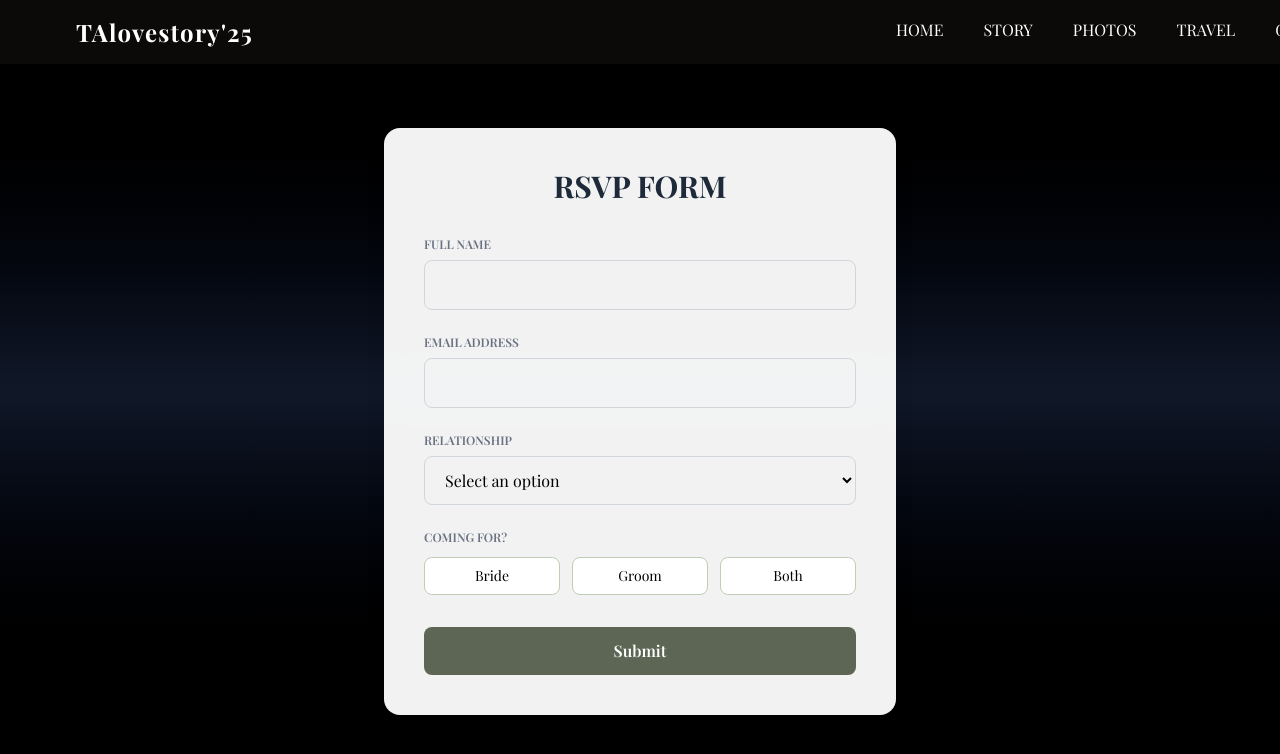
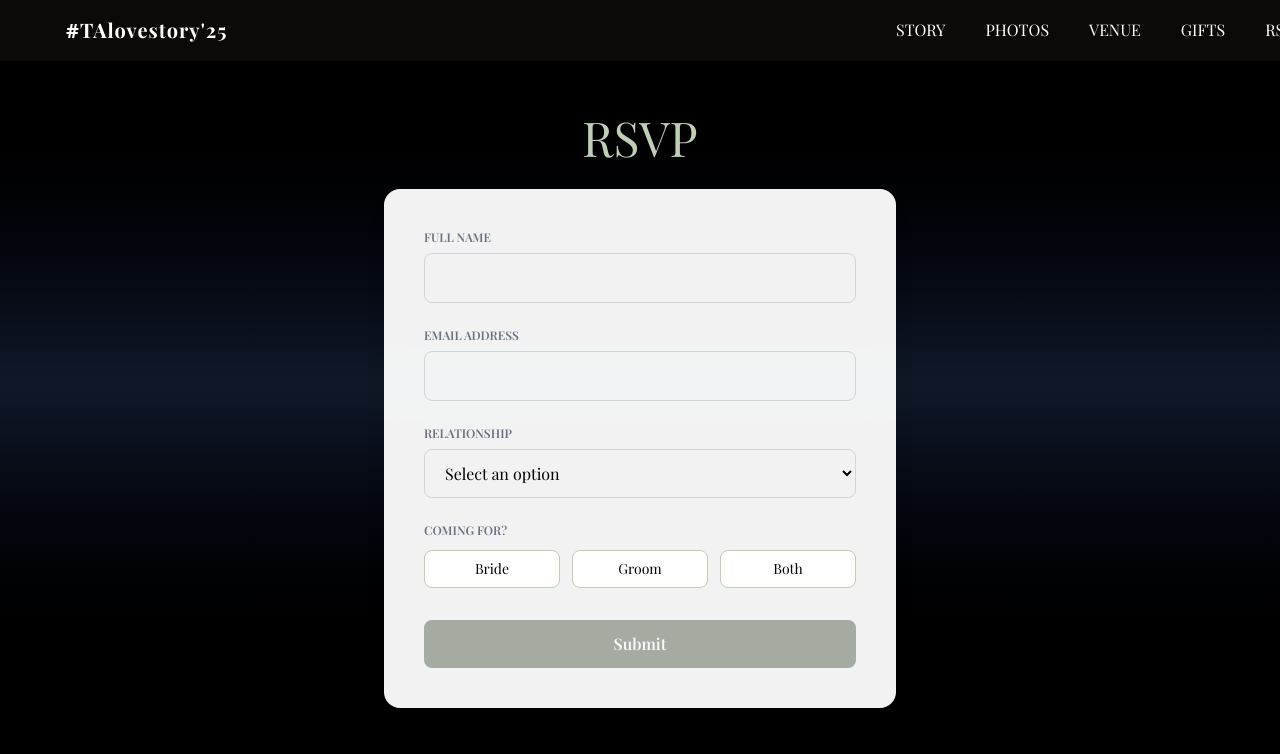
Before and after one commit to thianah/taapp, a React (Vite) app: page /rsvp in a window 1280 px wide. Shown: the top 754 px of the page. Built offline with nearby package versions, Linux system fonts and the light colour scheme.

Commit message:
add rsvp validation

```diff
--- a/src/components/Rsvp.jsx
+++ b/src/components/Rsvp.jsx
@@ -3,9 +3,24 @@ import React, { useState } from "react";
 const Rsvp = () => {
   const [submitted, setSubmitted] = useState(false);
   const [comingFor, setComingFor] = useState("");
+  const [name, setName] = useState("");
+  const [email, setEmail] = useState("");
+  const [relationship, setRelationship] = useState("");
+
+  // Validation function
+  const isFormValid = () => {
+    return (
+      name.trim().length > 0 &&
+      email.trim().length > 0 &&
+      email.includes("@") &&
+      relationship !== "" &&
+      comingFor !== ""
+    );
+  };
 
   return (
-    <div className="flex justify-center bg-gradient-to-b from-black via-gray-900 to-black px-4 pt-16">
+    <div className="flex flex-col items-center bg-gradient-to-b from-black via-gray-900 to-black px-4 pt-10">
+      <h1 className="gift-h1 mb-8">RSVP</h1>
       {!submitted ? (
         <form
           name="rsvp"
@@ -15,10 +30,6 @@ const Rsvp = () => {
           className="w-full max-w-lg bg-white/95 backdrop-blur-md rounded-2xl shadow-xl p-8 md:p-10"
         >
           <input type="hidden" name="form-name" value="rsvp" />
-
-          <h2 className="text-3xl font-bold text-center mb-8 text-gray-800">
-            RSVP FORM
-          </h2>
 
           {/* Full Name */}
           <div className="mb-6">
@@ -33,6 +44,8 @@ const Rsvp = () => {
               id="name"
               name="name"
               required
+              value={name}
+              onChange={(e) => setName(e.target.value)}
               className="w-full px-4 py-3 border border-gray-300 rounded-lg focus:outline-none focus:ring-2 focus:ring-[#bfceb5] transition"
             />
           </div>
@@ -50,6 +63,8 @@ const Rsvp = () => {
               id="email"
               name="email"
               required
+              value={email}
+              onChange={(e) => setEmail(e.target.value)}
               className="w-full px-4 py-3 border border-gray-300 rounded-lg focus:outline-none focus:ring-2 focus:ring-[#bfceb5] transition"
             />
           </div>
@@ -66,6 +81,8 @@ const Rsvp = () => {
               id="Relationship"
               name="Relationship"
               required
+              value={relationship}
+              onChange={(e) => setRelationship(e.target.value)}
               className="w-full px-4 py-3 border border-gray-300 rounded-lg focus:outline-none focus:ring-2 focus:ring-[#bfceb5] transition"
             >
               <option value="">Select an option</option>
@@ -104,7 +121,8 @@ const Rsvp = () => {
           <div className="mt-8">
             <button
               type="submit"
-              className="w-full bg-[#5d6654] text-white px-6 py-3 rounded-lg font-semibold hover:bg-[#b89c91] transition duration-300"
+              disabled={!isFormValid()}
+              className="w-full bg-[#5d6654] text-white px-6 py-3 rounded-lg font-semibold hover:bg-[#b89c91] transition duration-300 disabled:opacity-50 disabled:cursor-not-allowed disabled:hover:bg-[#5d6654]"
             >
               Submit
             </button>
--- a/src/components/story.jsx
+++ b/src/components/story.jsx
@@ -7,7 +7,7 @@ function Story() {
       <div className="story text-center max-w-6xl">
         {" "}
         {/* Adjust max width */}
-        <h1 className="text-4xl font-bold mb-6 text-[#bfceb5]">
+        <h1 className="gift-h1">
           OUR LOVE STORY
         </h1>
         <div className="grid grid-cols-1 md:grid-cols-2 gap-8">
--- a/src/components/travel.jsx
+++ b/src/components/travel.jsx
@@ -36,15 +36,11 @@ const hotels = [
 function Travel() {
   return (
     <main className="bg-black text-white">
-      <section className="relative overflow-hidden bg-gradient-to-b from-black via-gray-900 to-black py-16 px-4 md:px-12">
+      <section className="relative overflow-hidden bg-gradient-to-b from-black via-gray-900 to-black py-10 px-4 md:px-12">
         <div className="max-w-5xl mx-auto text-center">
-          <h1 className="text-4xl md:text-5xl font-extrabold text-[#bfceb5] mb-4">
-            Travel & Accommodation
+          <h1 className="gift-h1">
+            VENUE
           </h1>
-          <p className="text-lg md:text-xl text-gray-200">
-            Plan your stay with ease. Find our celebration venue and nearby
-            hotels with maps direction below.
-          </p>
         </div>
       </section>
 
@@ -59,10 +55,6 @@ function Travel() {
                 <strong>Niiman Event Centre Ikare Akoko</strong>
                 <br />
                 Ondo State, Nigeria
-              </p>
-              <p className="text-gray-300 mb-6">
-                Our wedding festivities will be held at Niiman Event Centre. Use
-                the map to get your bearings and plan your journey with ease.
               </p>
               <a
                 href="https://maps.google.com/?q=Niiman+Hotel+Ikare+Akoko"
--- a/src/header.jsx
+++ b/src/header.jsx
@@ -6,9 +6,10 @@ const Header = () => {
     <div className="header bg-stone-950 text-white p-4 flex justify-between items-center">
       <Link
         to="/"
-        className="text-2xl font-extrabold tracking-[0.05em] hover:text-[#b8a19b] transition-colors lg:ml-[60px]"
+        className="text-xl font-extrabold tracking-[0.05em] hover:text-[#b8a19b] transition-colors lg:ml-[50px]"
       >
-        TAlovestory'25
+        <span className="font-sans font-extrabold">#</span>
+        <span className="font-extrabold">TAlovestory'25</span>
       </Link>
     </div>
   );
--- a/src/index.css
+++ b/src/index.css
@@ -277,6 +277,7 @@ img {
     align-items: center;
     transition: none;
     z-index: 10;
+    pointer-events: none;
   }
 
   .sidebar.open,
@@ -286,6 +287,10 @@ img {
 
   .toggle-button {
     display: none;
+  }
+
+  .sidebar-links {
+    pointer-events: auto;
   }
 }
 
--- a/src/navbar.jsx
+++ b/src/navbar.jsx
@@ -30,10 +30,10 @@ function Sidebar() {
   };
 
   const navLinks = [
-    { to: "/", label: "HOME" },
+    // { to: "/", label: "HOME" }, // Home navigation handled via header logo
     { to: "/story", label: "STORY" },
     { to: "/photo", label: "PHOTOS" },
-    { to: "/travel", label: "TRAVEL" },
+    { to: "/travel", label: "VENUE" },
     { to: "/gift", label: "GIFTS" },
     { to: "/rsvp", label: "RSVP" },
   ];
```
